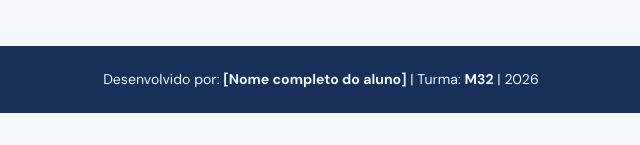
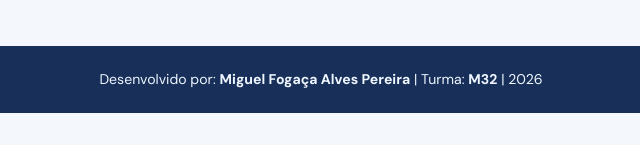
Before and after one commit to MiguelFogaca23/Projeto-4Bimestre, a plain HTML site: page frontend/emprestimos/admin-emprestimos.html in a window 1280 px wide. Shown: the part 652-797 px from the top of the page, 319-959 px from the left. Drawn offline with nearby package versions, Linux system fonts and the light colour scheme; no server answers.

Commit message:
Atualiza projeto

```diff
--- a/frontend/auth/login.js
+++ b/frontend/auth/login.js
@@ -30,6 +30,7 @@ async function entrar(event) {
         senha: formData.get('senha'),
       }),
     });
+
     window.location.href = user.perfil === 'admin'
       ? '/frontend/livros/livros.html'
       : '/frontend/catalogo/catalogo.html';
--- a/frontend/emprestimos/admin-emprestimos.html
+++ b/frontend/emprestimos/admin-emprestimos.html
@@ -25,7 +25,7 @@
       <p id="admin-loans-message" class="form-message" role="status"></p>
     </section>
   </main>
-  <footer><p>Desenvolvido por: <strong>[Nome completo do aluno]</strong> | Turma: <strong>M32</strong> | 2026</p></footer>
+  <footer><p>Desenvolvido por: <strong>Miguel Fogaça Alves Pereira</strong> | Turma: <strong>M32</strong> | 2026</p></footer>
   <script src="/frontend/shared/common.js" defer></script><script src="/frontend/emprestimos/admin-emprestimos.js" defer></script>
 </body>
 </html>
```
